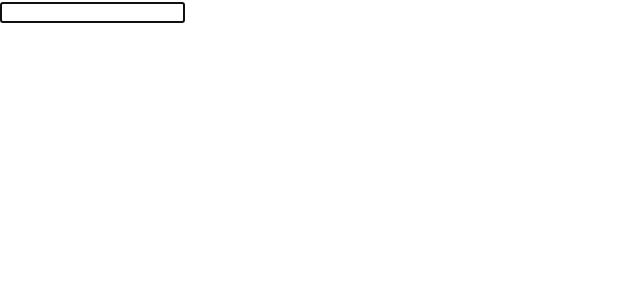
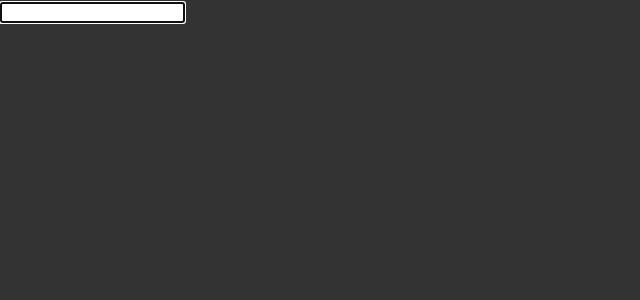
Before and after one commit to aghArdeshir/storyteq-assessment, a Vue app: page / in a window 1280 px wide. Shown: the top 300 px of the page, without its empty margins (0-640 px from the left). Built offline with nearby package versions, Linux system fonts and the light colour scheme.

Commit message:
add dark background color for body for easier development environement

```diff
--- a/src/assets/base.css
+++ b/src/assets/base.css
@@ -11,7 +11,6 @@ body {
   min-height: 100vh;
   color: var(--color-text);
   background: var(--color-background);
-  transition: color 0.5s, background-color 0.5s;
   line-height: 1.6;
   font-family: Inter, -apple-system, BlinkMacSystemFont, 'Segoe UI', Roboto, Oxygen, Ubuntu,
     Cantarell, 'Fira Sans', 'Droid Sans', 'Helvetica Neue', sans-serif;
@@ -19,4 +18,7 @@ body {
   text-rendering: optimizeLegibility;
   -webkit-font-smoothing: antialiased;
   -moz-osx-font-smoothing: grayscale;
+
+  background-color: #333333;
+  color: white;
 }
```
